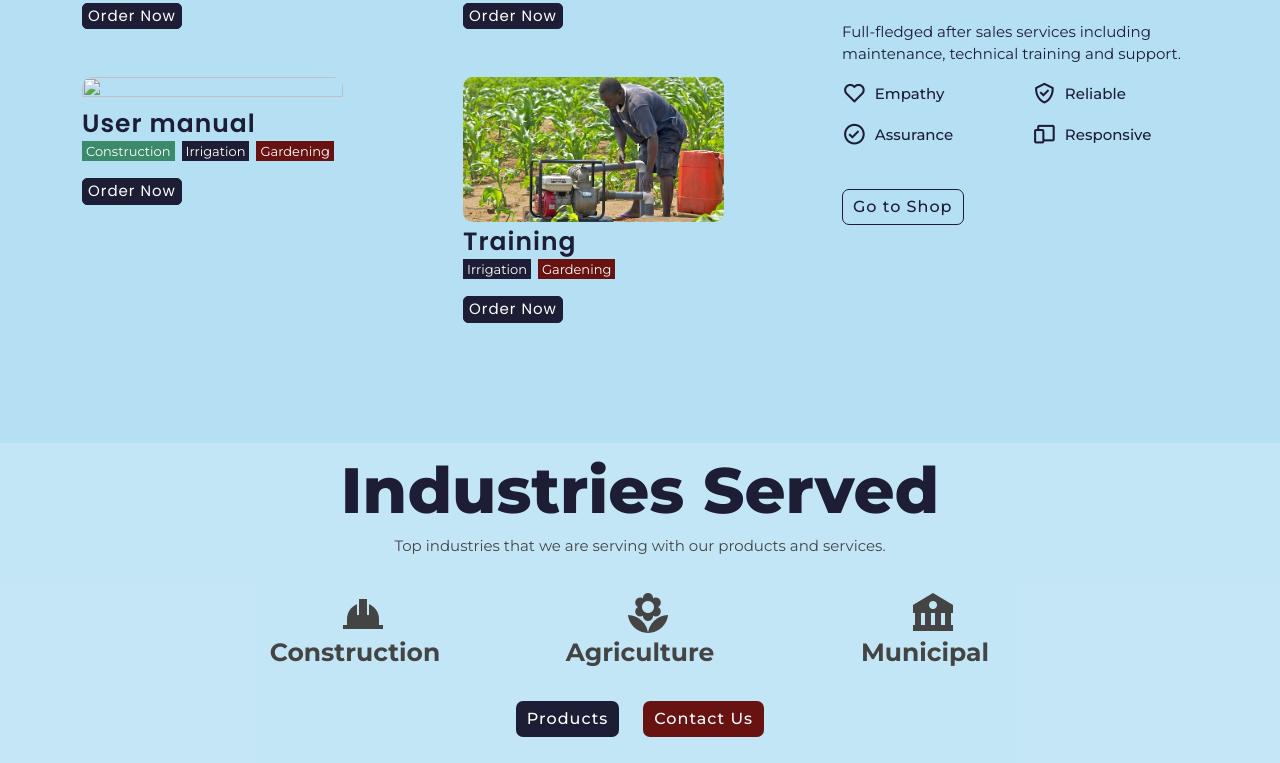
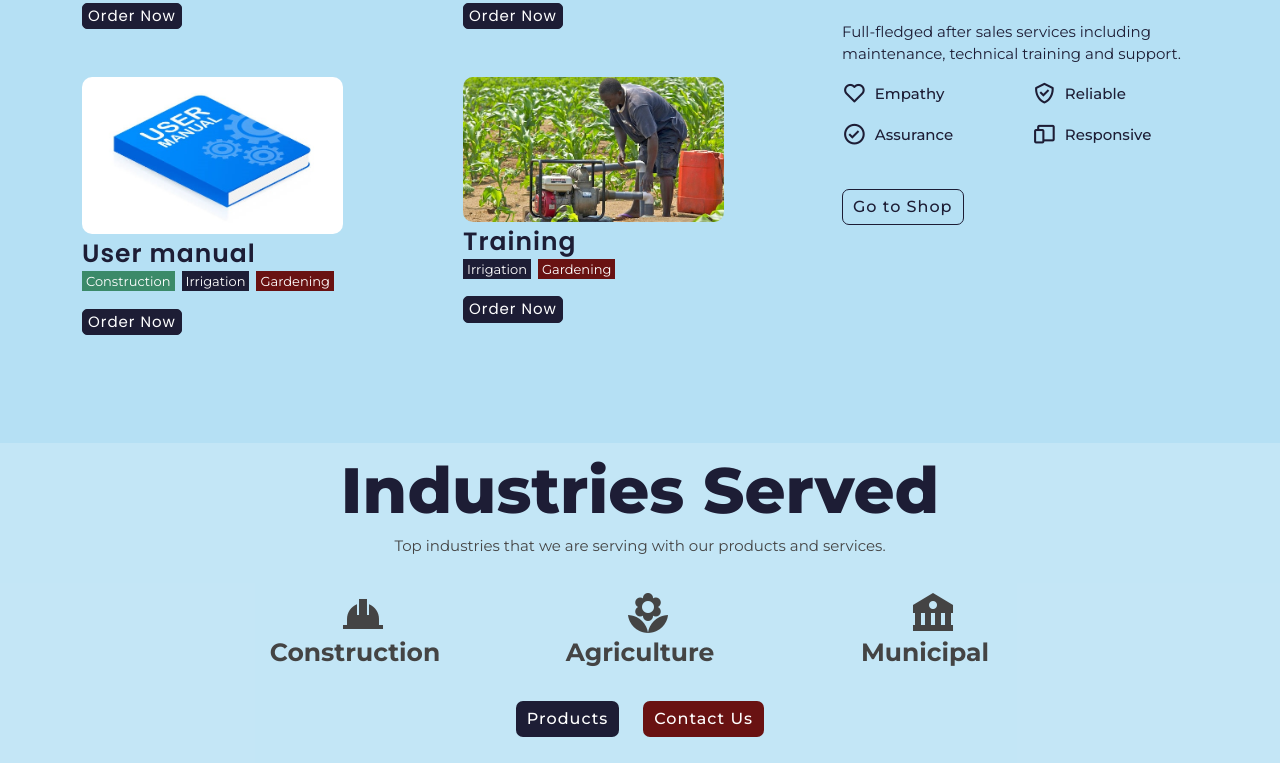
Before and after one commit to joejnke/jabduu_motors, a plain HTML site: page index.html in a window 1280 px wide. Shown: the part 942-1705 px from the top of the page. Drawn offline with nearby package versions, Linux system fonts and the light colour scheme.

Commit message:
Update User manual image

```diff
--- a/index.html
+++ b/index.html
@@ -97,7 +97,7 @@
                             <button type="button" class="btn btn-jabduu-primary btn-order" data-toggle="modal" data-target="#acceptOrder">Order Now</button>
                         </div><!-- service item -->
                         <div class="shop-item mb-5 mb-lg-0">
-                            <img src="assets/img/products/user-manual.png" class="shop-item-img">
+                            <img src="assets/img/products/user-manual.jpg" class="shop-item-img">
                             <h5 class="shop-item-name">User manual</h5>
                             <div class="d-flex item-label-group">
                                 <h6><span class="label shop-item-label construction-label">Construction</span></h6>
```
